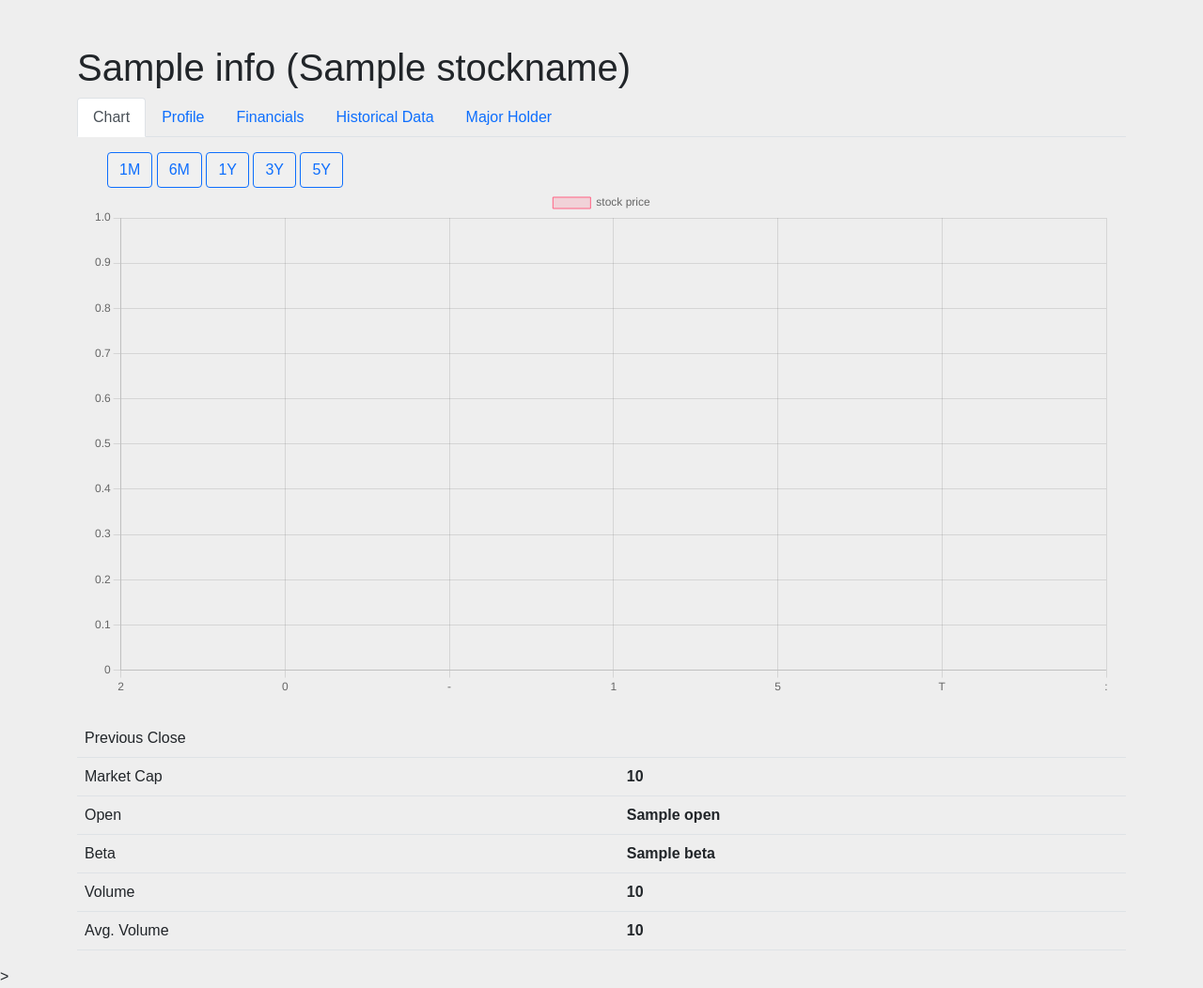
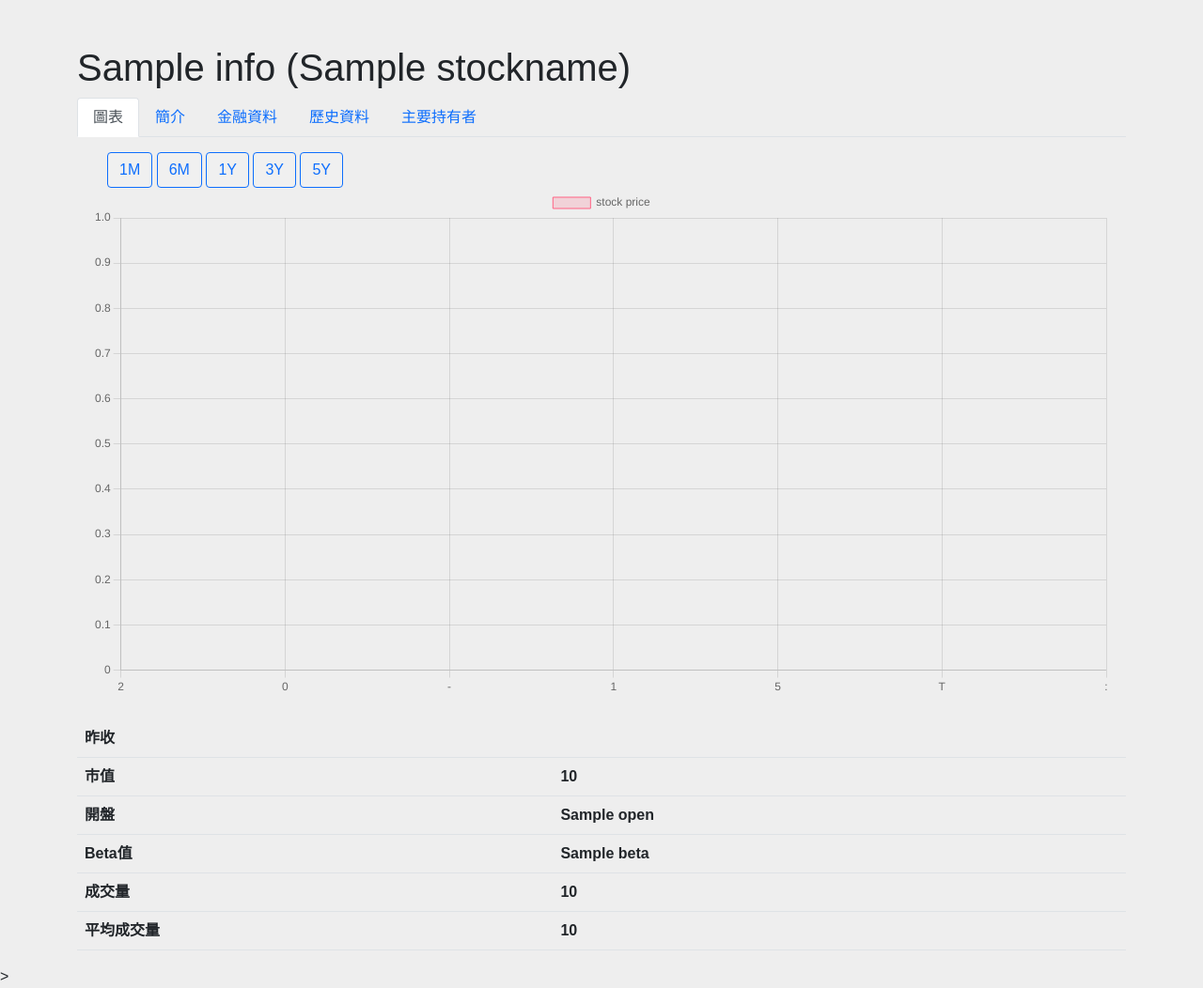
Before and after one commit to et860525/Graduation-Project, a Django app: template base/templates/base/stock_result.html in a window 1280 px wide. Shown: the part 70-1122 px from the top of the page at 94% size. Run offline with Django 3.2, Linux system fonts and the light colour scheme; tables that the repository leaves empty hold one stand-in row (values such as "Sample post"); the template is opened without the code that fills it: values that come from a table or form of the project are taken from there, most other values are stand-ins (such as "Sample title", 1, 10 or a date in 2020); some libraries are stand-ins or nearby versions.

Commit message:
Modify: Change EN to CH

```diff
--- a/base/templates/base/index.html
+++ b/base/templates/base/index.html
@@ -20,7 +20,7 @@
 
 <div class="container">
   <div class="mt-3 text-center">
-    <h1 class="mb-4 text-secondary">Find Stock</h1>
+    <h1 class="mb-4 text-secondary">輸入股票(名稱、代號)</h1>
     <div class="search-area">
       <form action="" method="POST">
         {% csrf_token %}
--- a/base/templates/base/stock_result.html
+++ b/base/templates/base/stock_result.html
@@ -46,8 +46,8 @@
         aria-controls="home"
         aria-selected="true"
       >
-      <!-- 圖表 -->
-        Chart
+      <!-- 圖表 Chart -->
+        圖表
       </button>
     </li>
     <li class="nav-item" role="presentation">
@@ -61,8 +61,8 @@
         aria-controls="profile"
         aria-selected="false"
       >
-      <!-- 簡介 -->
-        Profile
+      <!-- 簡介 Profile -->
+        簡介
       </button>
     </li>
     <li class="nav-item" role="presentation">
@@ -76,8 +76,8 @@
         aria-controls="financials"
         aria-selected="false"
       >
-      <!-- 金融 -->
-        Financials
+      <!-- 金融資料 Financials -->
+        金融資料
       </button>
     </li>
     <li class="nav-item" role="presentation">
@@ -91,8 +91,8 @@
         aria-controls="historyData"
         aria-selected="false"
       >
-      <!-- 歷史資料 -->
-        Historical Data
+      <!-- 歷史資料 Historical Data -->
+        歷史資料
       </button>
     </li>
     <li class="nav-item" role="presentation">
@@ -106,8 +106,8 @@
         aria-controls="major-holder"
         aria-selected="false"
       >
-      <!-- 主要持有者 -->
-        Major Holder
+      <!-- 主要持有者 Major Holder -->
+        主要持有者
       </button>
     </li>
   </ul>
@@ -143,13 +143,12 @@
         {{ stock_date|json_script:'stock_date' }}
         <canvas id="myChart" width="100" height="50"></canvas>
       </div>
-      <!--TODO Choice what information put under the chart-->
       <div class="summary-info mt-4">
         <table class="table">
           <tbody>
             <tr>
-              <!-- 昨收 -->
-              <td>Previous Close</td>
+              <!-- 昨收 Previous Close -->
+              <td class="font-weight-bold">昨收</td>
               <td>
                 <span class="font-weight-bold"
                   >{{ infos.previousClose }}</span
@@ -157,8 +156,8 @@
               </td>
             </tr>
             <tr>
-              <!-- 市值 -->
-              <td>Market Cap</td>
+              <!-- 市值 Market Cap -->
+              <td class="font-weight-bold">市值</td>
               <td>
                 <span class="font-weight-bold"
                   >{{ infos.marketCap|intcomma }}</span
@@ -166,17 +165,17 @@
               </td>
             </tr>
             <tr>
-              <!-- 開盤 -->
-              <td>Open</td>
+              <!-- 開盤 Open -->
+              <td class="font-weight-bold">開盤</td>
               <td><span class="font-weight-bold">{{ infos.open }}</span></td>
             </tr>
             <tr>
-              <td>Beta</td>
+              <td class="font-weight-bold">Beta值</td>
               <td><span class="font-weight-bold">{{ infos.beta }}</span></td>
             </tr>
             <tr>
-              <!-- 成交量 -->
-              <td>Volume</td>
+              <!-- 成交量 Volume -->
+              <td class="font-weight-bold">成交量</td>
               <td>
                 <span class="font-weight-bold"
                   >{{ infos.volume|intcomma }}</span
@@ -184,8 +183,8 @@
               </td>
             </tr>
             <tr>
-              <!-- 平均成交量 -->
-              <td>Avg. Volume</td>
+              <!-- 平均成交量 Avg. Volume -->
+              <td class="font-weight-bold">平均成交量</td>
               <td>
                 <span class="font-weight-bold"
                   >{{ infos.averageVolume|intcomma }}</span
@@ -206,27 +205,31 @@
         <div class="row">
           <h5 class="font-weight-bold my-3">{{ infos.longName }}</h5>
           <div class="setion col-sm">
+            <p>地址: </p>
             <p>{{ infos.address1 }}</p>
             <p>{{ infos.city }}, {{ infos.state }} {{ infos.zip }}</p>
             <p>{{ infos.country }}</p>
           </div>
           <div class="setion col-sm">
             <p>
-              Sector(s):
+              <!-- Sector(s): -->
+              產業:
               <span class="font-weight-bold">{{ infos.sector }}</span>
             </p>
             <p>
-              Industry:
+              <!-- Industry: -->
+              行業:
               <span class="font-weight-bold">{{ infos.industry }}</span>
             </p>
             <p>
-              Full Time Employees:
+              <!-- Full Time Employees: -->
+              員工人數:
               <span class="font-weight-bold"
                 >{{ infos.fullTimeEmployees|intcomma}}</span
               >
             </p>
           </div>
-          <h3 class="mt-5 font-weight-bold">Description</h3>
+          <h3 class="mt-5 font-weight-bold">公司摘要</h3>
           <p class="mt-2">{{ infos.longBusinessSummary }}</p>
         </div>
       </div>
@@ -237,10 +240,9 @@
       role="tabpanel"
       aria-labelledby="historyData-tab"
     >
-      <!-- TODO Set widget to filter historical data -->
       <div class="historyData-widget">
         <div class="dropdown">
-          <p style="display: inline-block; margin-top: 30px">Time Period:</p>
+          <p style="display: inline-block; margin-top: 30px">時間區間:</p>
           <a
             class="dropdown-toggle"
             type="button"
@@ -265,18 +267,18 @@
       <table class="table" id='historyTable'>
         <thead>
           <tr>
-            <!-- 時間 -->
-            <th>Date</th>
-            <!-- 開盤 -->
-            <th>Open</th>
-            <!-- 最高 -->
-            <th>High</th>
-            <!-- 最低 -->
-            <th>Low</th>
-            <!-- 關盤 -->
-            <th>Close</th>
-            <!-- 交易量 -->
-            <th>Volume</th>
+            <!-- Date -->
+            <th>日期</th>
+            <!-- Open -->
+            <th>開盤</th>
+            <!-- High -->
+            <th>最高</th>
+            <!-- Low -->
+            <th>最低</th>
+            <!-- Close -->
+            <th>關盤</th>
+            <!-- Volume -->
+            <th>交易量</th>
           </tr>
         </thead>
         <tbody>
@@ -296,8 +298,8 @@
     <div class="tab-pane fade" id="majorHolder" role="tabpanel" aria-labelledby="major-holder-tab">
       <table class="table table-striped">
         <thead>
-          <!-- 主要持有者 -->
-          <h3>Major Holders</h3>
+          <!-- 主要持有者 Major Holders -->
+          <h3>主要持有者</h3>
         </thead>
         <tbody>
           {% for i in major_holders.iterrows %}
@@ -309,15 +311,20 @@
         </tbody>
       </table>
       <table class="table table-striped">
-        <!-- 機構持有者 -->
-        <h3>Institutional Holders</h3>
+        <!-- 機構持有者 Institutional Holders -->
+        <h3>機構持有者</h3>
         <thead>
           <tr>
-            <th scope="col">Holder</th>
-            <th scope="col">Shares</th>
-            <th scope="col">Date Reported	</th>
-            <th scope="col">Out</th>
-            <th scope="col">Value</th>
+            <!-- Holder -->
+            <th scope="col">持有者</th>
+            <!-- Shares -->
+            <th scope="col">份額</th>
+            <!-- Date Reported -->
+            <th scope="col">報告日</th>
+            <!-- Out -->
+            <th scope="col">占比</th>
+            <!-- Value -->
+            <th scope="col">價值</th>
           </tr>
         </thead>
         <tbody>
@@ -363,6 +370,7 @@
 </div>
 
 <!-- Search bar Autocomplete -->
+<!-- 自動填入的資料選項 -->
 <script>
   $( function() {
       var availableTags = [
@@ -377,6 +385,7 @@
 </script>
 
 <!-- Historical Data Table -->
+<!-- 顯示歷史價錢資料 -->
 <script>
   // TODO Control historyTable data show
   // TODO Time Period line should move with page
@@ -472,6 +481,7 @@
 
 <script src="https://cdn.jsdelivr.net/npm/chart.js"></script>
 <!-- Chart JS for Main Chart -->
+<!-- 主要的圖表顯示 -->
 <script>
   /* Original data from views */
   const js_stock_date = JSON.parse(
@@ -653,14 +663,14 @@
       labels: earnings_date, // 換成自己的 labels
       datasets: [
         {
-          label: "Revenue",
+          label: "收益",
           data: revenue, // 換成自己的 data
           backgroundColor: 'rgb(255, 99, 132)',
           borderColor: 'rgb(255, 99, 132)',
           borderWidth: 1,
         },
         {
-          label: "Earnings",
+          label: "利潤",
           data: earnings, // 換成自己的 data
           backgroundColor: ["blue"],
           borderColor: ["blue"],
--- a/base/views.py
+++ b/base/views.py
@@ -53,7 +53,7 @@ def search_result(request, stockname):
             infos = final.info
 
             # ====================
-            # Get Specific Information
+            # Get Earnings
             # ====================
             earnings_date = []
             earnings = final.earnings
```
